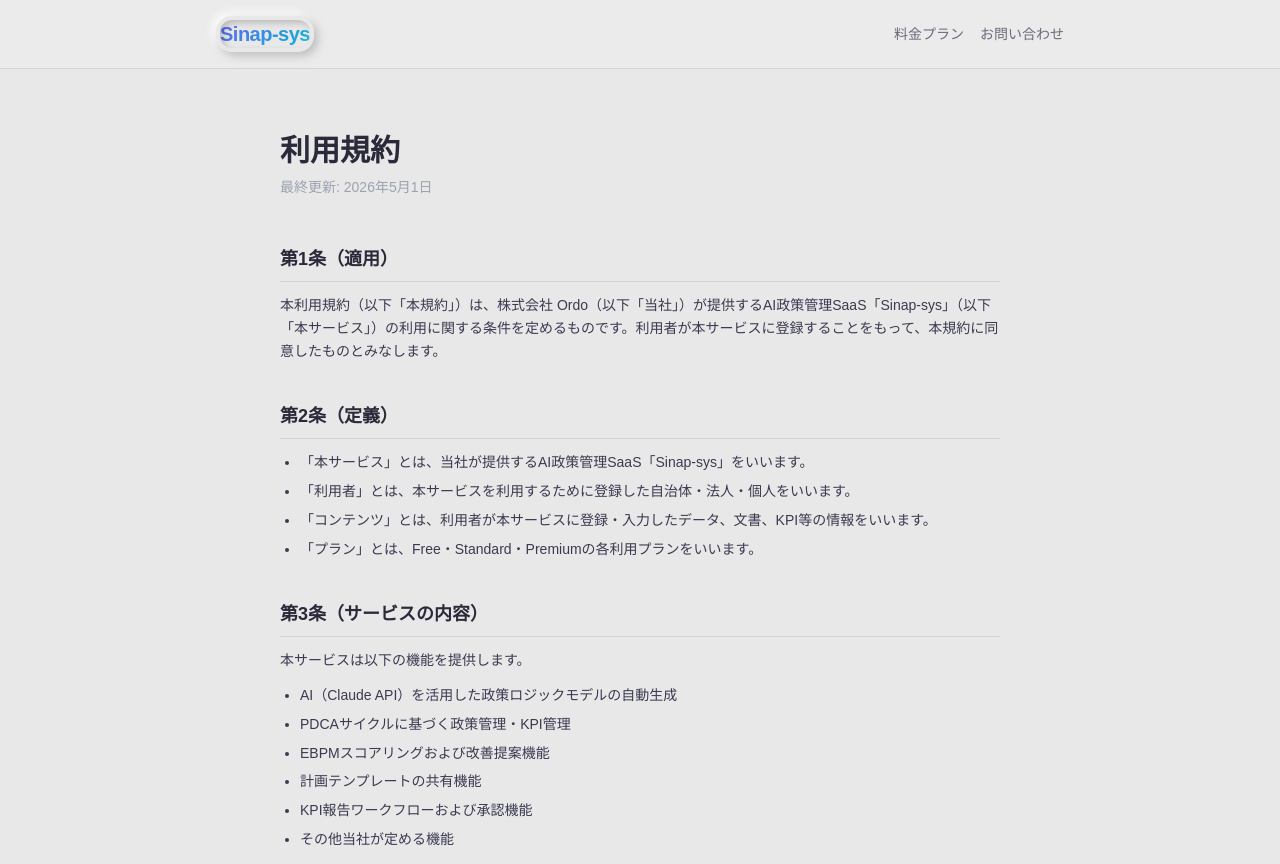
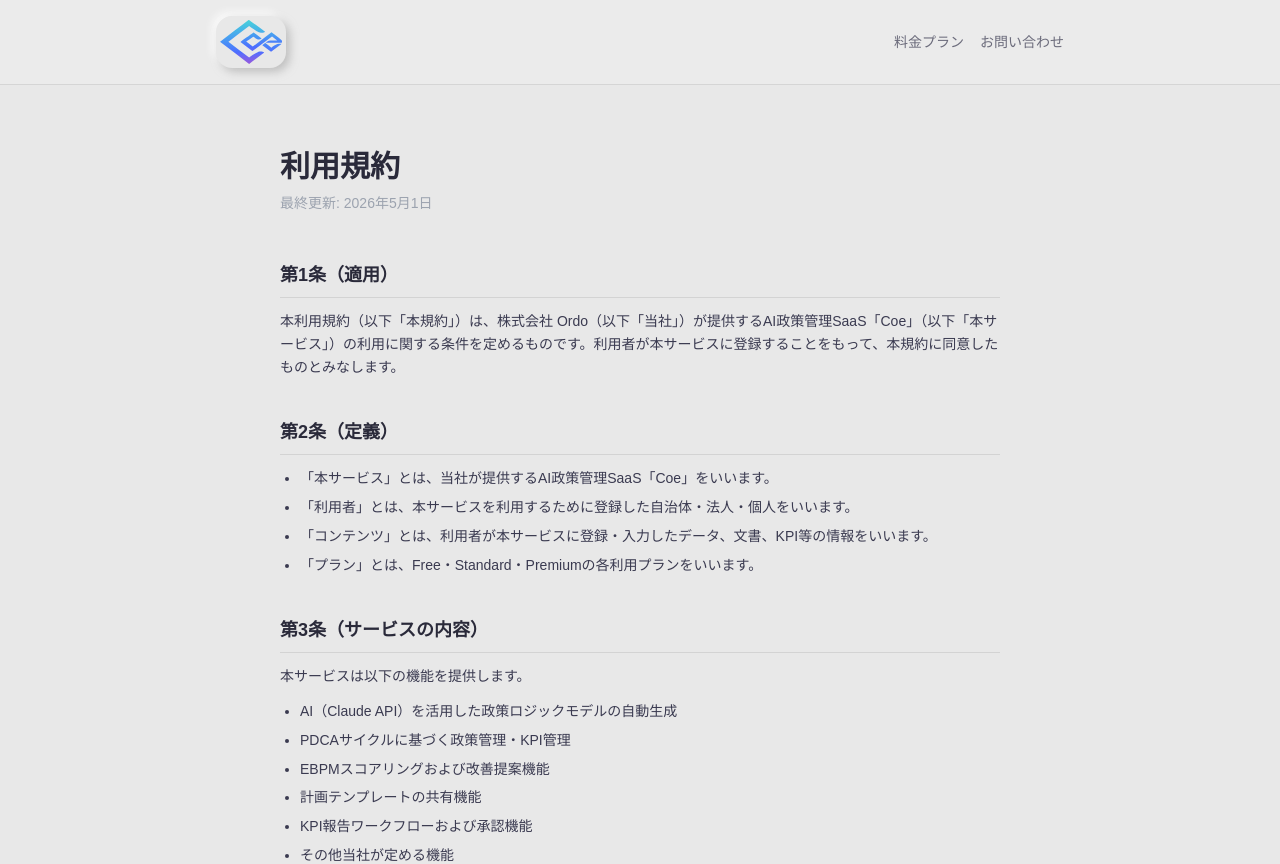
Before and after one commit to halcyon19451225/govlink-ai, a Next.js app in the folder app/: page /terms in a window 1280 px wide. Shown: the top 864 px of the page. Built offline with nearby package versions, Linux system fonts and the light colour scheme.

Commit message:
fix: 旧名称Sinap-sysをCoeロゴ/表記に統一・フッター著作権表記変更

```diff
--- a/app/src/app/billing/invoice-request/page.tsx
+++ b/app/src/app/billing/invoice-request/page.tsx
@@ -111,9 +111,9 @@ function InvoiceRequestForm() {
       <header className="border-b" style={{ background: "var(--bg-secondary)", borderColor: "var(--border)" }}>
         <div className="max-w-3xl mx-auto px-6 py-4 flex items-center justify-between">
           <div className="neu-button-wrap">
-            <Link href="/" className="text-xl font-bold tracking-tight bg-clip-text text-transparent neu-button-primary"
-            style={{ backgroundImage: "linear-gradient(135deg, #6366f1, #06b6d4)" }}>
-            Sinap-sys
+            <Link href="/" className="flex items-center">
+            {/* eslint-disable-next-line @next/next/no-img-element */}
+            <img src="/logo-coe.svg" alt="Coe" style={{ height: 44, width: "auto" }} />
           </Link>
           </div>
           <Link href="/pricing" className="text-sm text-slate-500 hover:text-slate-300 transition-colors duration-200">
--- a/app/src/app/legal/page.tsx
+++ b/app/src/app/legal/page.tsx
@@ -15,9 +15,9 @@ export default function LegalPage() {
       <header className="border-b" style={{ background: "var(--bg-secondary)", borderColor: "var(--border)" }}>
         <div className="max-w-4xl mx-auto px-6 py-4 flex items-center justify-between">
           <div className="neu-button-wrap">
-            <Link href="/" className="text-xl font-bold tracking-tight bg-clip-text text-transparent neu-button-primary"
-            style={{ backgroundImage: "linear-gradient(135deg, #6366f1, #06b6d4)" }}>
-            Sinap-sys
+            <Link href="/" className="flex items-center">
+            {/* eslint-disable-next-line @next/next/no-img-element */}
+            <img src="/logo-coe.svg" alt="Coe" style={{ height: 44, width: "auto" }} />
           </Link>
           </div>
           <div className="flex gap-4 text-sm">
--- a/app/src/app/privacy/page.tsx
+++ b/app/src/app/privacy/page.tsx
@@ -19,9 +19,9 @@ export default function PrivacyPage() {
       <header className="border-b" style={{ background: "var(--bg-secondary)", borderColor: "var(--border)" }}>
         <div className="max-w-4xl mx-auto px-6 py-4 flex items-center justify-between">
           <div className="neu-button-wrap">
-            <Link href="/" className="text-xl font-bold tracking-tight bg-clip-text text-transparent neu-button-primary"
-            style={{ backgroundImage: "linear-gradient(135deg, #6366f1, #06b6d4)" }}>
-            Sinap-sys
+            <Link href="/" className="flex items-center">
+            {/* eslint-disable-next-line @next/next/no-img-element */}
+            <img src="/logo-coe.svg" alt="Coe" style={{ height: 44, width: "auto" }} />
           </Link>
           </div>
           <div className="flex gap-4 text-sm">
--- a/app/src/app/terms/page.tsx
+++ b/app/src/app/terms/page.tsx
@@ -26,9 +26,9 @@ export default function TermsPage() {
       <header className="border-b" style={{ background: "var(--bg-secondary)", borderColor: "var(--border)" }}>
         <div className="max-w-4xl mx-auto px-6 py-4 flex items-center justify-between">
           <div className="neu-button-wrap">
-            <Link href="/" className="text-xl font-bold tracking-tight bg-clip-text text-transparent neu-button-primary"
-            style={{ backgroundImage: "linear-gradient(135deg, #6366f1, #06b6d4)" }}>
-            Sinap-sys
+            <Link href="/" className="flex items-center">
+            {/* eslint-disable-next-line @next/next/no-img-element */}
+            <img src="/logo-coe.svg" alt="Coe" style={{ height: 44, width: "auto" }} />
           </Link>
           </div>
           <div className="flex gap-4 text-sm">
@@ -45,12 +45,12 @@ export default function TermsPage() {
         <div className="space-y-10 text-slate-300 leading-relaxed text-sm">
 
           <Section title="第1条（適用）">
-            <p>本利用規約（以下「本規約」）は、株式会社 Ordo（以下「当社」）が提供するAI政策管理SaaS「Sinap-sys」（以下「本サービス」）の利用に関する条件を定めるものです。利用者が本サービスに登録することをもって、本規約に同意したものとみなします。</p>
+            <p>本利用規約（以下「本規約」）は、株式会社 Ordo（以下「当社」）が提供するAI政策管理SaaS「Coe」（以下「本サービス」）の利用に関する条件を定めるものです。利用者が本サービスに登録することをもって、本規約に同意したものとみなします。</p>
           </Section>
 
           <Section title="第2条（定義）">
             <ul className="list-disc pl-5 space-y-1.5">
-              <li>「本サービス」とは、当社が提供するAI政策管理SaaS「Sinap-sys」をいいます。</li>
+              <li>「本サービス」とは、当社が提供するAI政策管理SaaS「Coe」をいいます。</li>
               <li>「利用者」とは、本サービスを利用するために登録した自治体・法人・個人をいいます。</li>
               <li>「コンテンツ」とは、利用者が本サービスに登録・入力したデータ、文書、KPI等の情報をいいます。</li>
               <li>「プラン」とは、Free・Standard・Premiumの各利用プランをいいます。</li>
--- a/app/src/components/Footer.tsx
+++ b/app/src/components/Footer.tsx
@@ -8,7 +8,7 @@ export default function Footer() {
     >
       <div className="max-w-7xl mx-auto px-6 py-8">
         <div className="flex flex-wrap gap-6 items-center justify-between text-xs" style={{ color: "#94a3b8" }}>
-          <span className="font-medium">© 2025 株式会社 Ordo</span>
+          <span className="font-medium">© 2022 Ordo.Inc</span>
           <div className="flex flex-wrap gap-x-5 gap-y-2">
             <Link href="/terms" className="hover:text-slate-200 transition-colors duration-200">利用規約</Link>
             <Link href="/privacy" className="hover:text-slate-200 transition-colors duration-200">プライバシーポリシー</Link>
```
